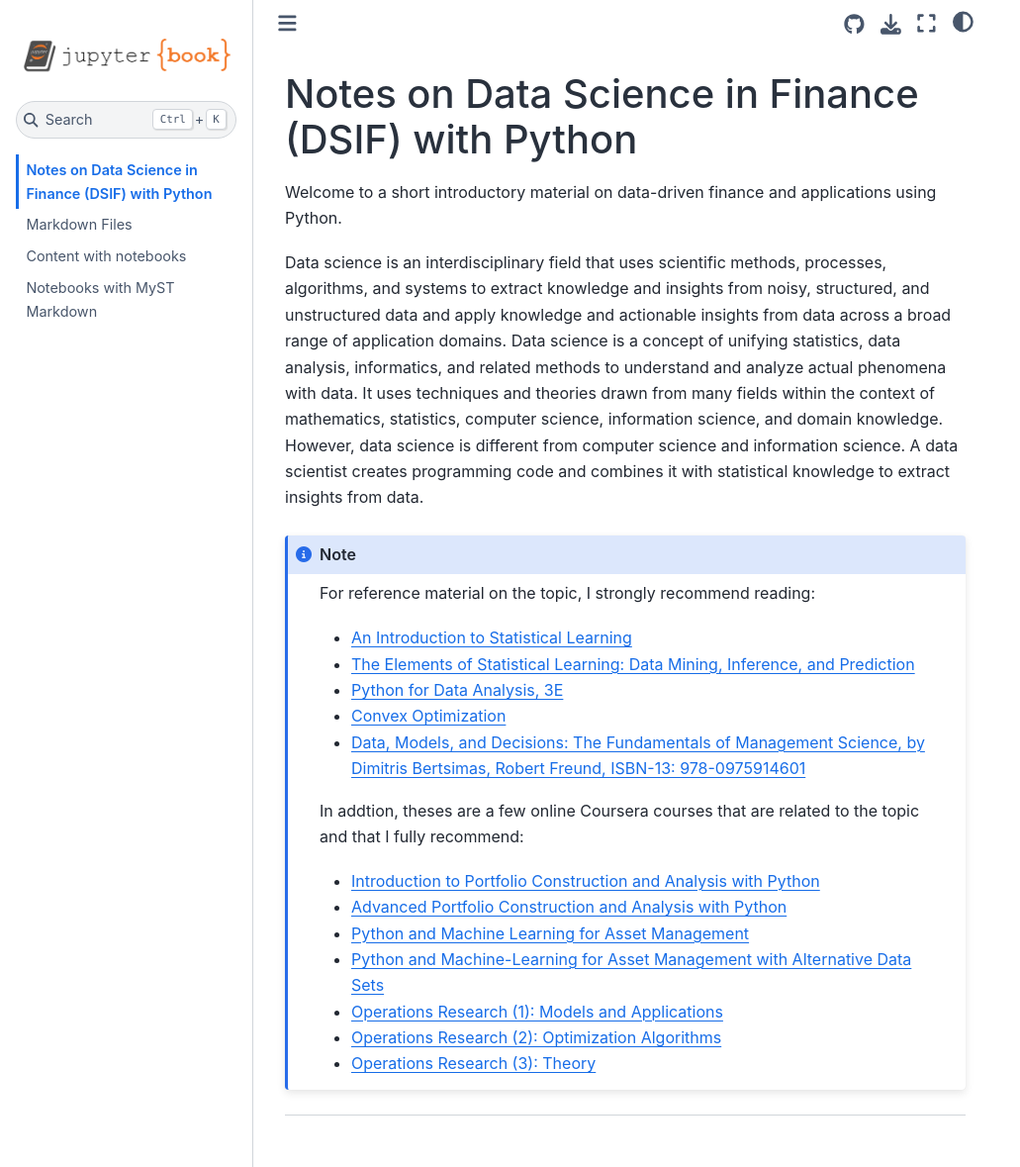
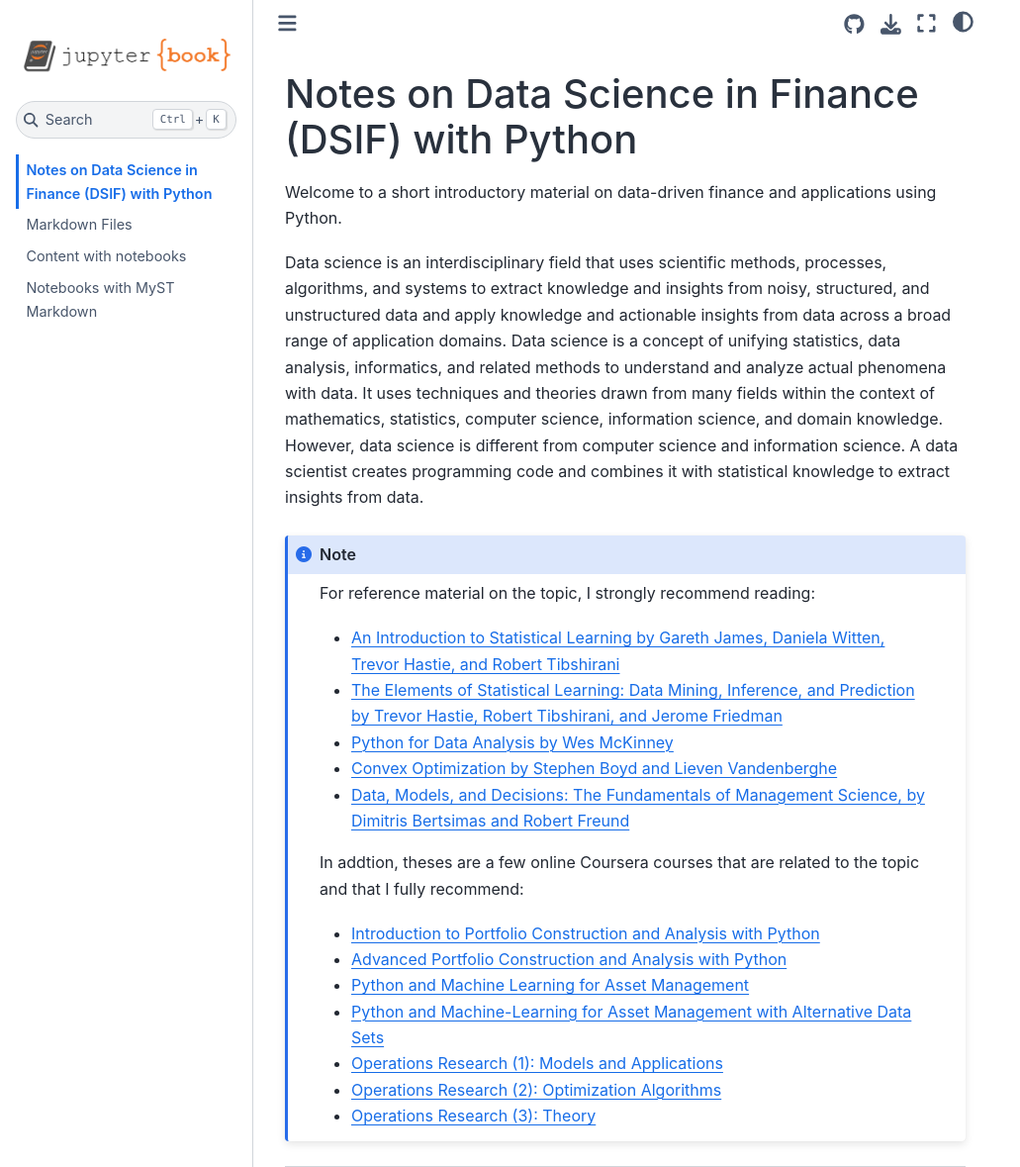
Before and after one commit to naftalic/DSIF, a Jupyter Book: the page built from intro.md, in a window 1280 px wide and 1179 px high. Shown: the whole window at 99% size, without its empty margins (0-1031 px from the left). Built offline with Jupyter Book 1.0.4 settings and Sphinx 7.4.7 and the Sphinx Book theme 1.1.4, drawn with Linux system fonts in a browser that asks for light colours.

Commit message:
Update intro.md

```diff
--- a/intro.md
+++ b/intro.md
@@ -7,11 +7,11 @@ Data science is a concept of unifying statistics, data analysis, informatics, an
 
 :::{note}
 For reference material on the topic, I strongly recommend reading:
-* [An Introduction to Statistical Learning](https://www.statlearning.com/)
-* [The Elements of Statistical Learning: Data Mining, Inference, and Prediction](https://hastie.su.domains/ElemStatLearn/)
-* [Python for Data Analysis, 3E](https://wesmckinney.com/book/)
-* [Convex Optimization](https://web.stanford.edu/~boyd/cvxbook/bv_cvxbook.pdf)
-* [Data, Models, and Decisions: The Fundamentals of Management Science, by Dimitris Bertsimas, Robert Freund, ISBN-13: 978-0975914601](https://www.amazon.com/Data-Models-Decisions-Fundamentals-Management/dp/097591460X)
+* [An Introduction to Statistical Learning by Gareth James, Daniela Witten, Trevor Hastie, and Robert Tibshirani](https://www.statlearning.com/)
+* [The Elements of Statistical Learning: Data Mining, Inference, and Prediction by Trevor Hastie, Robert Tibshirani, and Jerome Friedman](https://hastie.su.domains/ElemStatLearn/)
+* [Python for Data Analysis by Wes McKinney](https://wesmckinney.com/book/)
+* [Convex Optimization by Stephen Boyd and Lieven Vandenberghe](https://web.stanford.edu/~boyd/cvxbook/bv_cvxbook.pdf)
+* [Data, Models, and Decisions: The Fundamentals of Management Science, by Dimitris Bertsimas and Robert Freund](https://www.amazon.com/Data-Models-Decisions-Fundamentals-Management/dp/097591460X)
 
 In addtion, theses are a few online Coursera courses that are related to the topic and that I fully recommend:
 * [Introduction to Portfolio Construction and Analysis with Python](https://www.coursera.org/learn/introduction-portfolio-construction-python?specialization=investment-management-python-machine-learning)
```
